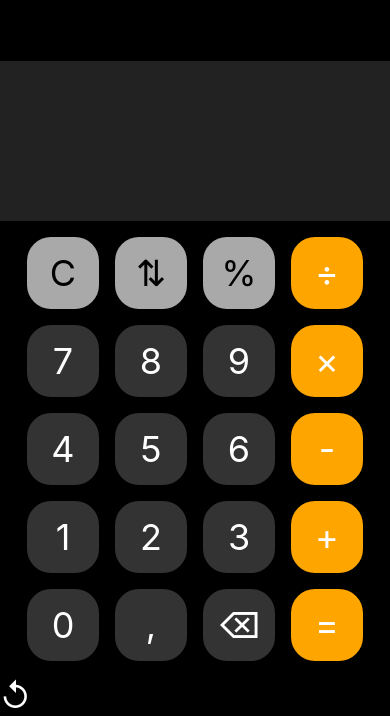
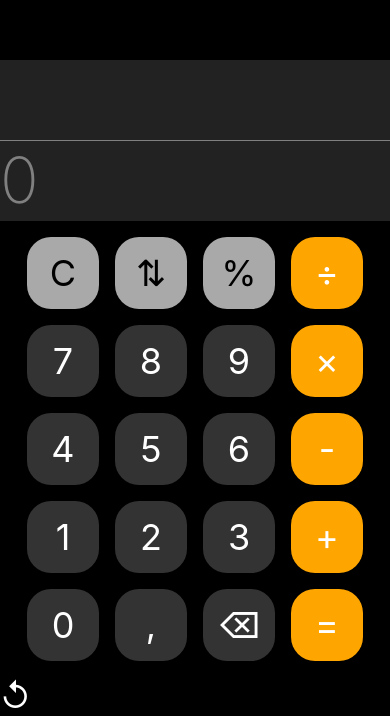
Before and after one commit to begiedz/currency-calculator, a React Native app: screen / in a window 390 px wide. Shown: the part 128-844 px from the top of the page. Built offline with nearby package versions, Linux system fonts and the light colour scheme.

Commit message:
add working functionality

```diff
--- a/App.tsx
+++ b/App.tsx
@@ -1,6 +1,6 @@
 import { StatusBar } from 'expo-status-bar';
 import { SafeAreaView, Text, View } from 'react-native';
-import { useState } from 'react';
+import { useEffect, useState } from 'react';
 
 import getRate from './api';
 import Numpad from './components/Numpad';
@@ -18,7 +18,13 @@ export default function App() {
   const [targetCode, setTargetCode] = useState<string>('')
 
   // baseNumber is set at Numpad and directed to Display Component
-  const [baseNumber, setBaseNumber] = useState('')
+  const [baseNumber, setBaseNumber] = useState<any>('')
+  const [targetNumber, setTargetNumber] = useState<any>('')
+
+  useEffect(() => {
+    setTargetNumber(Math.round(baseNumber * rate * 100) / 100)
+  }, [baseNumber, rate])
+
 
   return (
     <>
@@ -33,9 +39,11 @@ export default function App() {
         <Display
           baseCode={baseCode}
           targetCode={targetCode}
+          targetNumber={targetNumber}
           setBaseCode={setBaseCode}
           setTargetCode={setTargetCode}
-          baseNumber={baseNumber} />
+          baseNumber={baseNumber}
+        />
         <Numpad
           baseNumber={baseNumber}
           setBaseNumber={setBaseNumber} />
--- a/components/Display.tsx
+++ b/components/Display.tsx
@@ -7,16 +7,30 @@ import { Styles } from '../styles/Styles'
 interface displayInterface {
   baseCode: string,
   targetCode: string,
+
   setBaseCode: any,
-  setTargetCode: any
-  baseNumber: string;
+  setTargetCode: any,
+
+  baseNumber: number | string,
+  targetNumber: number | string,
 }
 
-const Display = ({ baseCode, targetCode, setBaseCode, setTargetCode, baseNumber }: displayInterface) => {
+const Display = ({ baseCode, targetCode, setBaseCode, setTargetCode, baseNumber, targetNumber }: displayInterface) => {
+
   return (
-    <View>
-      <Text style={Styles.displayBaseNumber}>{baseNumber}</Text>
-      <Text style={Styles.displayTargetNumber}>{baseNumber}</Text>
+    <View style={Styles.display}>
+
+      <View style={Styles.baseNumberWrapper}>
+        <Text style={Styles.baseCode}>{baseCode}</Text>
+        <Text style={Styles.baseNumberDisplay}>{baseNumber}</Text>
+      </View>
+
+
+      <View style={Styles.targetNumberWrapper}>
+        <Text style={Styles.baseCode}>{targetCode}</Text>
+        <Text style={Styles.targetNumberDisplay}>{targetNumber}</Text>
+      </View>
+
       {/* <Picker
         style={{ height: 50, width: 150, backgroundColor: 'white', display: 'none' }}
         selectedValue={baseCode}
--- a/styles/Styles.tsx
+++ b/styles/Styles.tsx
@@ -10,31 +10,43 @@ export const Styles = StyleSheet.create({
   backGround: {
     height: '100%',
     backgroundColor: 'black',
-    // color: 'white',
     display: 'flex',
     justifyContent: 'flex-end'
   },
 
   //display
-  displayBaseNumber: {
+  display: {
+
+  },
+
+  baseNumberWrapper: {
+    borderBottomWidth: 1,
+    borderBottomColor: 'gray',
+    backgroundColor: '#222',
+  },
+  baseNumberDisplay: {
     fontSize: 64,
     height: 80,
     color: 'white',
+    fontWeight: '200',
+    width: '100%',
+  },
+  baseCode: {
+    color: 'white'
+  },
+  targetNumberWrapper: {
     backgroundColor: '#222',
+  },
+  targetNumberDisplay: {
+    fontSize: 64,
+    height: 80,
+    color: 'gray',
     fontWeight: '200',
     width: '100%',
     alignSelf: "flex-end",
-    // borderBottomWidth: 1,
-    borderBottomColor: 'gray'
   },
-  displayTargetNumber: {
-    fontSize: 64,
-    height: 80,
-    color: 'gray',
-    backgroundColor: '#222',
-    fontWeight: '200',
-    width: '100%',
-    alignSelf: "flex-end",
+  targetCode: {
+    color: 'white'
   },
 
   //numpad
```
